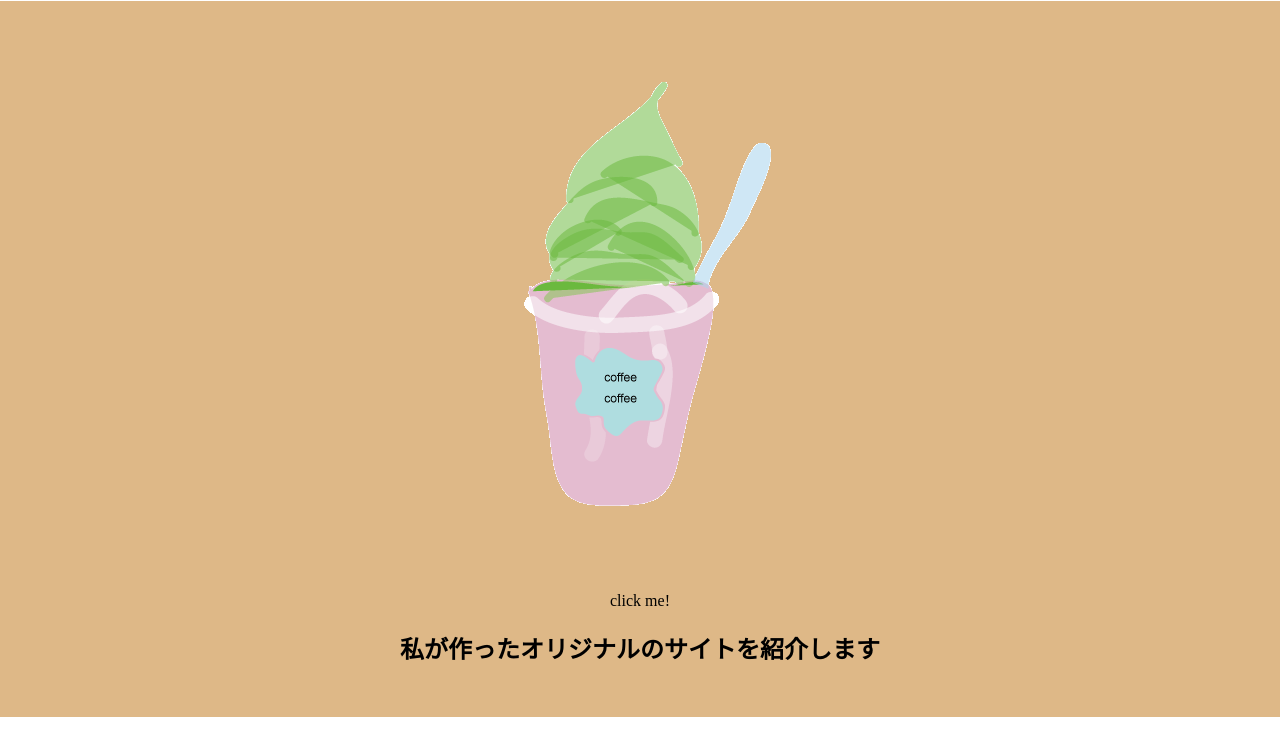
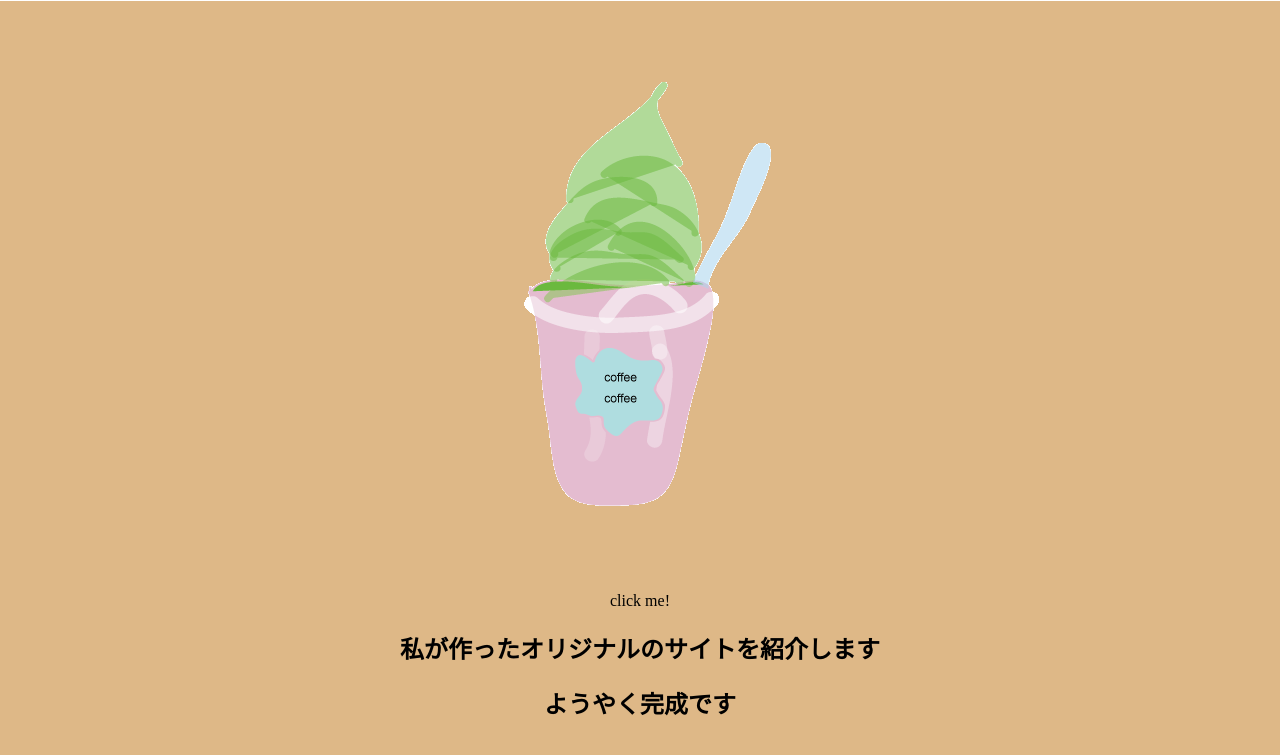
Before and after one commit to nanayou0621/mysite, a plain HTML site: page index.html in a window 1280 px wide. Shown: the part 79-834 px from the top of the page. Before the commit the page ends 800 px from the top, so only its background shows below. Drawn offline with Linux system fonts and the light colour scheme.

Commit message:
Add files via upload

```diff
--- a/index.html
+++ b/index.html
@@ -17,6 +17,7 @@
     </section>
     <p>click me!</p>
     <h2>私が作ったオリジナルのサイトを紹介します</h2>
+    <h2>ようやく完成です</h2>
   </main>
   <script src="main.js"></script>
 
```
